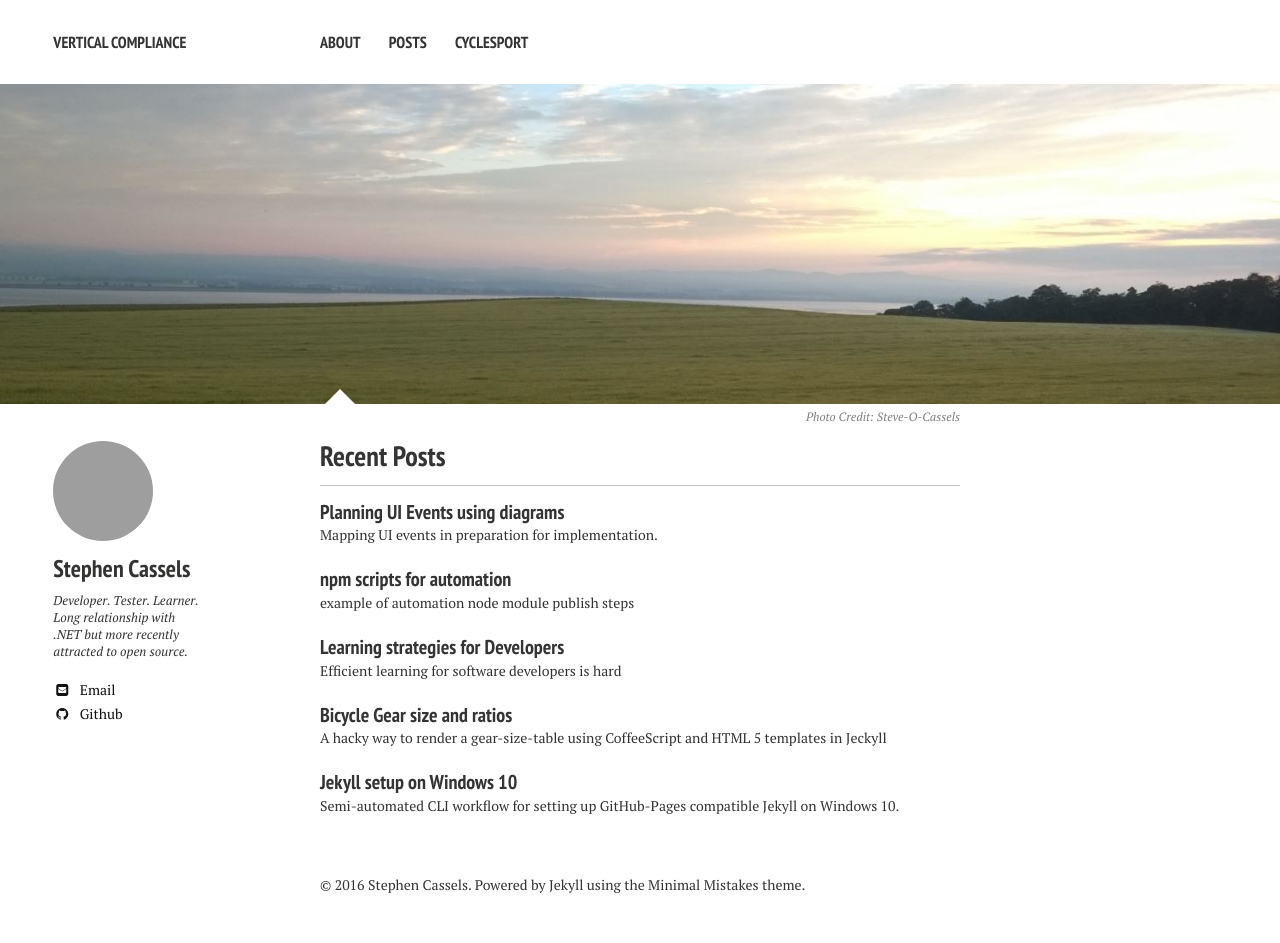
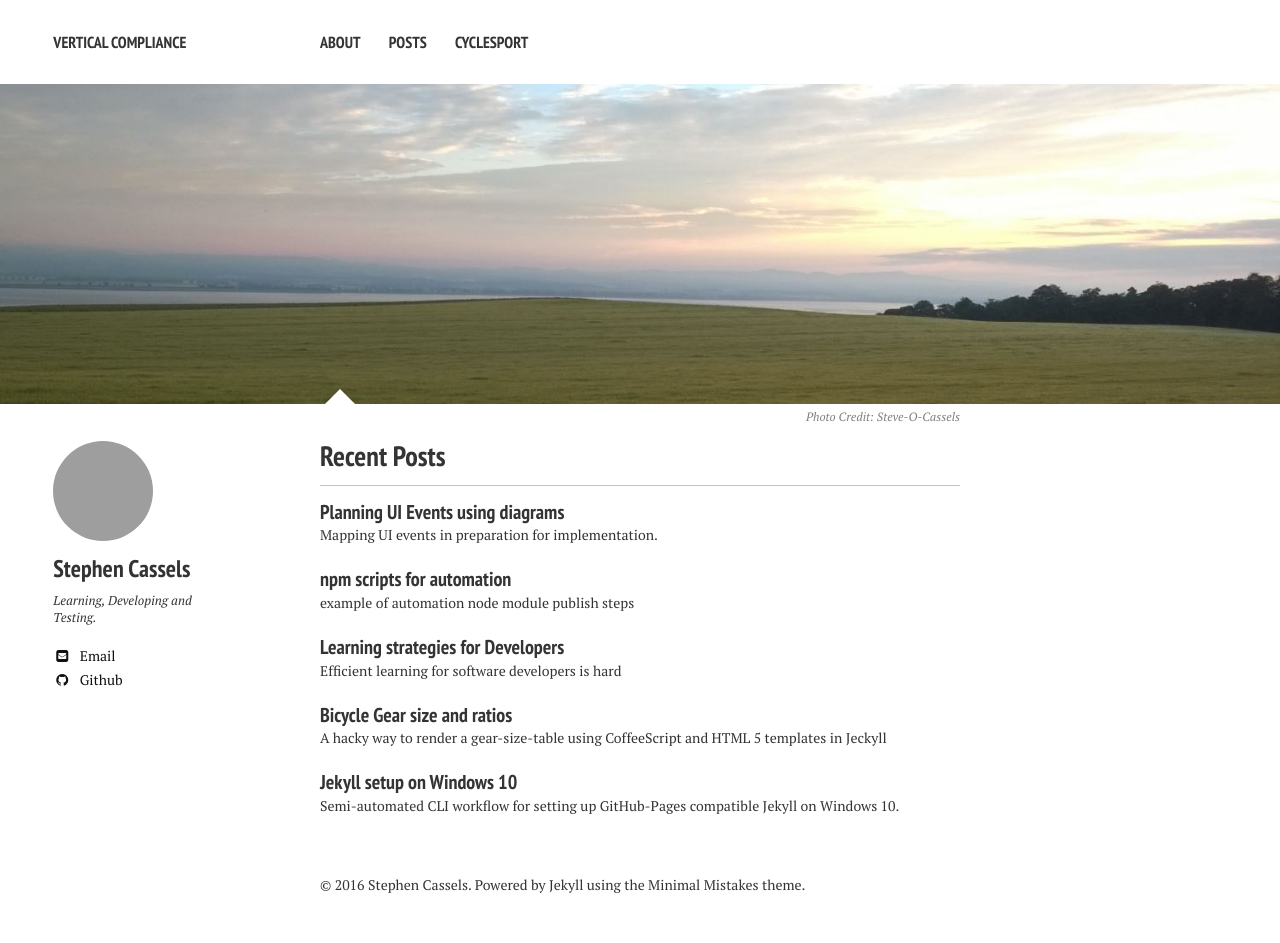
Before and after one commit to Steve-O-Cassels/steve-o-cassels.github.io, a Jekyll site: the page built from index.md, in a window 1280 px wide. Built offline with Jekyll 4.4.1, drawn with Linux system fonts in a browser that asks for light colours; nearby versions of some CDN libraries; grey boxes are pictures that could not be loaded.

Commit message:
updated bio to something less nonsensical

```diff
--- a/_config.yml
+++ b/_config.yml
@@ -26,7 +26,7 @@ kramdown:
 owner:
   name: Stephen Cassels
   avatar: https://avatars2.githubusercontent.com/u/3726727?v=3&s=100
-  bio: "Developer. Tester. Learner. Long relationship with .NET but more recently attracted to open source."
+  bio: "Learning, Developing and Testing."
   email: steve.o@verticalcompliance.com
   disqus-shortname: verticalcompliance
   twitter: #username
```
